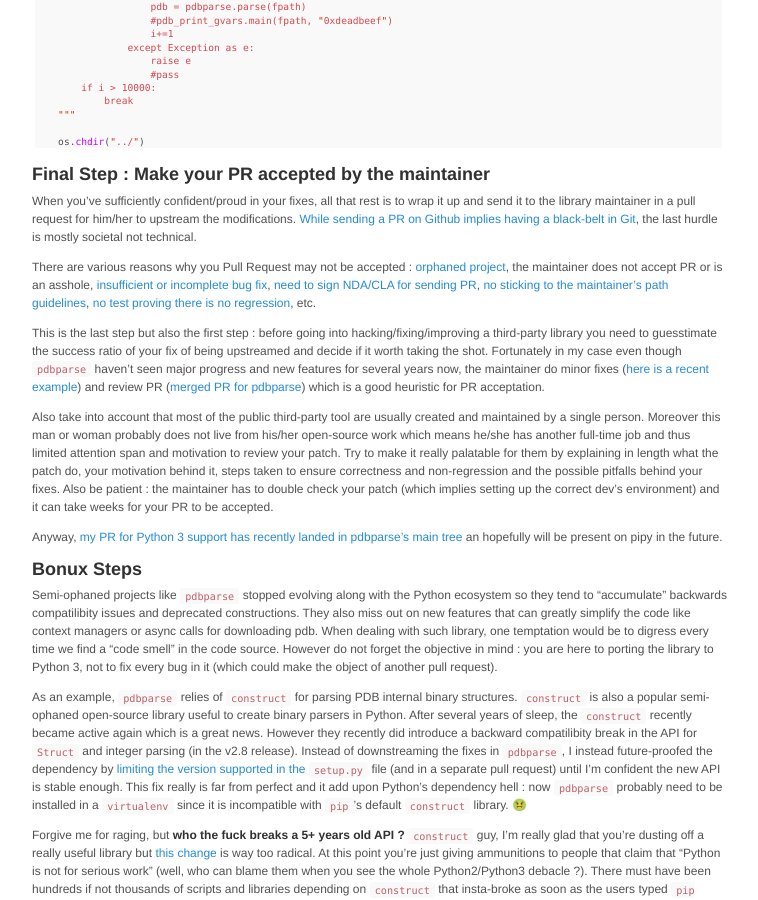
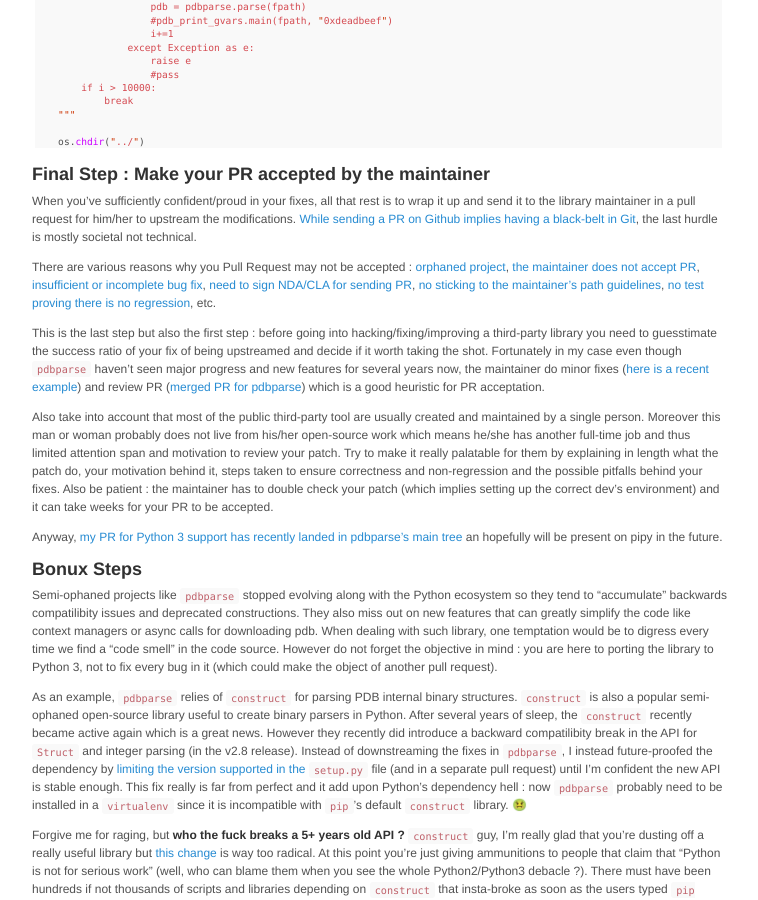
Before and after one commit to gavz/lucasg.github.io, a Jekyll site: the page built from _posts/2017-07-21-Porting-an-historic-Python2-module-into-Python3.md, in a window 1280 px wide and 900 px high, scrolled down 4251 px. Shown: the whole window, without its empty margins (260-1018 px from the left). Built offline with Jekyll 4.4.1, drawn with Linux system fonts in a browser that asks for light colours; emoji names are drawn with the system emoji font.

Commit message:
[post] add example of project not accepting PR

```diff
--- a/_posts/2017-07-21-Porting-an-historic-Python2-module-into-Python3.md
+++ b/_posts/2017-07-21-Porting-an-historic-Python2-module-into-Python3.md
@@ -234,7 +234,7 @@
 
 When you've sufficiently confident/proud in your fixes, all that rest is to wrap it up and send it to the library maintainer in a pull request for him/her to upstream the modifications. [While sending a PR on Github](https://yangsu.github.io/pull-request-tutorial/)[ implies having a black-belt in Git](https://stackoverflow.com/questions/14680711/how-to-do-a-github-pull-request), the last hurdle is mostly societal not technical.
 
-There are various reasons why you Pull Request may not be accepted : [orphaned project](https://github.com/NtQuery/Scylla/pull/39), the maintainer does not accept PR or is an asshole, [insufficient or incomplete bug fix](https://github.com/aquynh/capstone/pull/511), [need to sign NDA/CLA for sending PR](https://github.com/Microsoft/microsoft-pdb/pull/27), [no sticking to the maintainer's path guidelines](https://github.com/android/platform_dalvik/pull/2), [no test proving there is no regression](https://github.com/dotnet/corefx/pull/55), etc.
+There are various reasons why you Pull Request may not be accepted : [orphaned project](https://github.com/NtQuery/Scylla/pull/39), [the maintainer does not accept PR](https://github.com/Microsoft/MSRC-Security-Research), [insufficient or incomplete bug fix](https://github.com/aquynh/capstone/pull/511), [need to sign NDA/CLA for sending PR](https://github.com/Microsoft/microsoft-pdb/pull/27), [no sticking to the maintainer's path guidelines](https://github.com/android/platform_dalvik/pull/2), [no test proving there is no regression](https://github.com/dotnet/corefx/pull/55), etc.
 
 This is the last step but also the first step : before going into hacking/fixing/improving a third-party library you need to guesstimate the success ratio of your fix of being upstreamed and decide if it worth taking the shot. Fortunately in my case even though `pdbparse` haven't seen major progress and new features for several years now, the maintainer do minor fixes ([here is a recent example](https://github.com/moyix/pdbparse/commit/a8630a788509a8bd1c654d89629de15d01f9ce00)) and review PR ([merged PR for pdbparse](https://github.com/moyix/pdbparse/pulls?utf8=%E2%9C%93&q=is%3Apr%20is%3Aclosed%20is%3Amerged)) which is a good heuristic for PR acceptation.
 
```
